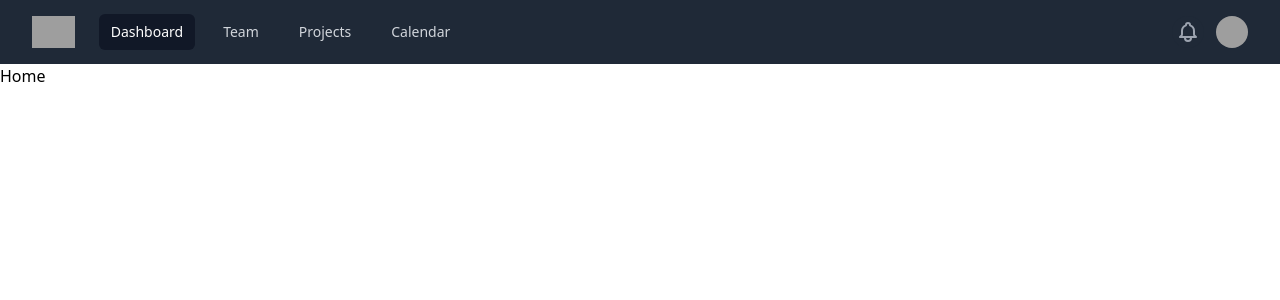
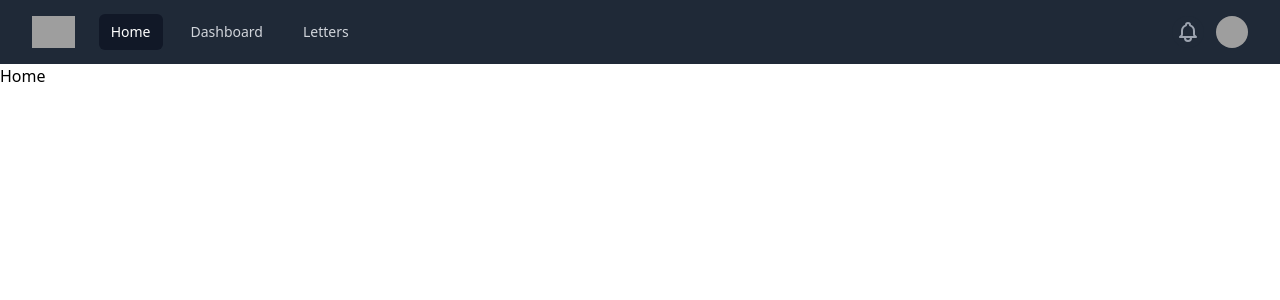
Before and after one commit to goo-gy/letters-react, a React (Create React App) app: page / in a window 1280 px wide. Shown: the top 300 px of the page. Built offline with nearby package versions, Linux system fonts and the light colour scheme; grey boxes are pictures that could not be loaded.

Commit message:
Top header function

```diff
--- a/src/App.js
+++ b/src/App.js
@@ -2,10 +2,12 @@ import React from "react";
 import { Route, Routes } from "react-router-dom";
 //local
 import { Home, Login } from "page";
+import TopHeader from "shared/TopHeader"
 
 function App() {
   return (
     <div className="App">
+      <TopHeader/>
       <Routes>
         <Route path="/" element={<Home/>} />
         <Route path="/login" element={<Login/>} />
--- a/src/page/Home.jsx
+++ b/src/page/Home.jsx
@@ -5,7 +5,6 @@ import TopHeader from "shared/TopHeader"
 const Home = () => {
     return (
         <div>
-            <TopHeader></TopHeader>
             Home
         </div>
     );
--- a/src/page/Login.jsx
+++ b/src/page/Login.jsx
@@ -5,7 +5,6 @@ import TopHeader from "shared/TopHeader"
 const Login = () => {
     return (
         <div>
-            <TopHeader></TopHeader>
             Login
         </div>
     );
--- a/src/shared/TopHeader.jsx
+++ b/src/shared/TopHeader.jsx
@@ -4,10 +4,9 @@ import { Disclosure, Menu, Transition } from '@headlessui/react'
 import { BellIcon, MenuIcon, XIcon } from '@heroicons/react/outline'
 
 const navigation = [
-  { name: 'Dashboard', href: '#', current: true },
-  { name: 'Team', href: '#', current: false },
-  { name: 'Projects', href: '#', current: false },
-  { name: 'Calendar', href: '#', current: false },
+  { name: 'Home', href: '/', current: true },
+  { name: 'Dashboard', href: 'Dashboard', current: false },
+  { name: 'Letters', href: '#', current: false },
 ]
 
 function classNames(...classes) {
```
